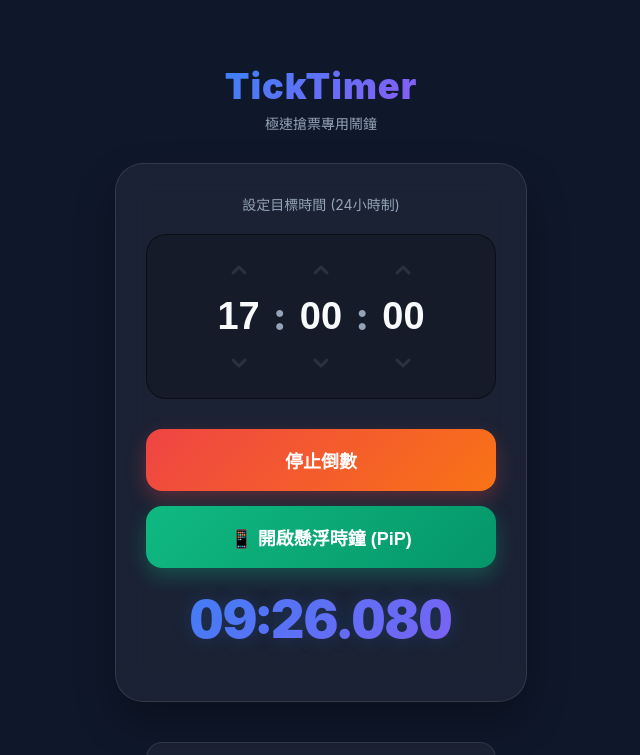
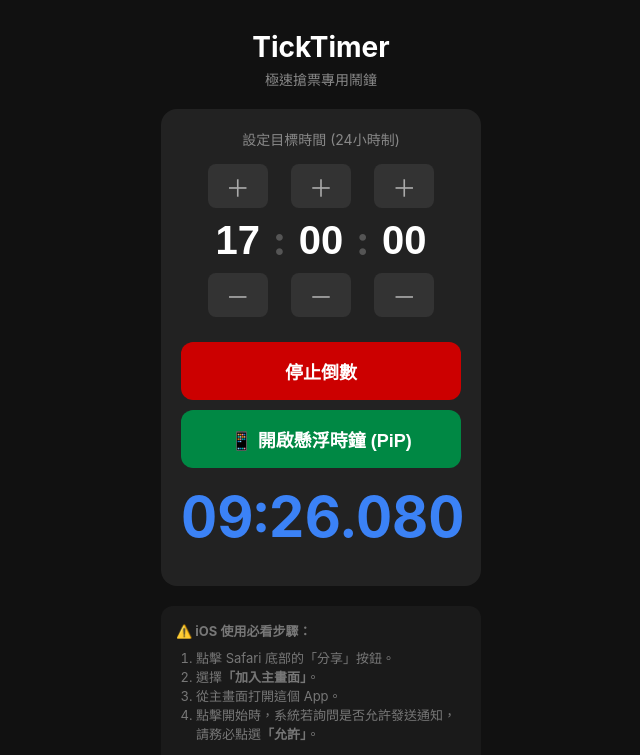
Before and after one commit to teamkazu223/TickTimer, a plain HTML site: page index.html in a window 1280 px wide. Both pictures are taken after a click on the button "授權通知並開始倒數". Shown: the top 755 px of the page, without its empty margins (319-959 px from the left). Drawn offline with Linux system fonts and the light colour scheme.

Commit message:
Update index.html

```diff
--- a/index.html
+++ b/index.html
@@ -8,66 +8,46 @@
   <meta name="apple-mobile-web-app-status-bar-style" content="black-translucent">
   <title>TickTimer 搶票鬧鐘</title>
   <style>
-    :root {
-      --bg-dark: #0f172a;
-      --card-bg: rgba(255, 255, 255, 0.05);
-      --card-border: rgba(255, 255, 255, 0.1);
-      --primary: #3b82f6;
-      --primary-gradient: linear-gradient(135deg, #3b82f6 0%, #8b5cf6 100%);
-      --danger-gradient: linear-gradient(135deg, #ef4444 0%, #f97316 100%);
-      --text-main: #f8fafc;
-      --text-muted: #94a3b8;
-    }
+    /* 極簡化、極輕量 CSS */
     body {
-      font-family: -apple-system, BlinkMacSystemFont, "PingFang TC", "Heiti TC", "微軟正黑體", "Microsoft JhengHei", "Segoe UI", Roboto, Helvetica, Arial, sans-serif;
-      background-color: var(--bg-dark);
-      color: var(--text-main);
+      font-family: -apple-system, BlinkMacSystemFont, "Segoe UI", Roboto, Helvetica, Arial, sans-serif;
+      background-color: #111;
+      color: #eee;
       text-align: center;
-      padding: 40px 20px;
+      padding: 20px;
       margin: 0;
-      transition: background-color 0.3s, box-shadow 0.3s;
       display: flex;
       flex-direction: column;
       align-items: center;
       min-height: 100vh;
+      -webkit-user-select: none;
+      user-select: none; /* 防止誤觸選取文字 */
     }
     h1 {
-      font-size: 36px;
-      margin-bottom: 5px;
-      background: var(--primary-gradient);
-      -webkit-background-clip: text;
-      -webkit-text-fill-color: transparent;
-      font-weight: 900;
-      letter-spacing: 1px;
+      font-size: 28px;
+      margin: 10px 0 5px 0;
+      color: #fff;
     }
     .subtitle {
-      color: var(--text-muted);
+      color: #888;
       font-size: 14px;
-      margin-bottom: 30px;
+      margin-bottom: 20px;
     }
     .card {
-      background: var(--card-bg);
-      backdrop-filter: blur(16px);
-      -webkit-backdrop-filter: blur(16px);
-      padding: 30px;
-      border-radius: 28px;
-      border: 1px solid var(--card-border);
-      box-shadow: 0 20px 40px rgba(0,0,0,0.3);
+      background: #222;
+      padding: 20px;
+      border-radius: 16px;
       width: 100%;
-      max-width: 350px;
-      transition: all 0.3s ease;
+      max-width: 320px;
+      box-sizing: border-box;
     }
 
-    /* 自訂 24 小時制輸入框樣式 */
+    /* 24 小時制輸入框 - 加大按鈕與防呆 */
     .time-input-group {
       display: flex;
       justify-content: center;
       align-items: center;
-      margin: 20px 0 30px 0;
-      background: rgba(0, 0, 0, 0.2);
-      border-radius: 20px;
-      padding: 15px 10px;
-      border: 1px solid rgba(0,0,0,0.5);
+      margin: 15px 0 25px 0;
     }
     .time-spinner {
       display: flex;
@@ -75,126 +55,116 @@
       align-items: center;
     }
     .spin-btn {
-      background: transparent;
-      color: var(--text-muted);
+      background: #333;
+      color: #aaa;
       border: none;
-      padding: 8px 0;
-      width: 100%;
-      display: flex;
-      justify-content: center;
+      border-radius: 8px;
+      font-size: 24px;
+      width: 60px;
+      height: 44px; /* 加大觸控面積 */
       cursor: pointer;
-      transition: color 0.2s, transform 0.1s;
+      touch-action: manipulation; /* 防止狂按時螢幕放大 */
+      -webkit-tap-highlight-color: transparent;
     }
     .spin-btn:active {
-      transform: scale(1.2);
-      color: var(--text-main);
-    }
-    .spin-btn:disabled {
-      color: rgba(255,255,255,0.1);
-      cursor: not-allowed;
+      background: #555;
+      color: #fff;
     }
     .time-spinner input {
-      width: 65px;
-      font-size: 38px;
+      width: 60px;
+      font-size: 40px;
       text-align: center;
       border: none;
       background: transparent;
-      color: var(--text-main);
-      font-weight: 800;
-      margin: 5px 0;
+      color: #fff;
+      font-weight: bold;
+      margin: 10px 0;
       padding: 0;
-      -moz-appearance: textfield; /* 隱藏 Firefox 箭頭 */
+      -moz-appearance: textfield;
+      -webkit-user-select: auto;
+      user-select: auto; /* 只有輸入框允許選取打字 */
     }
     .time-spinner input:focus {
       outline: none;
-      color: var(--primary);
+      color: #3b82f6;
     }
-    /* 隱藏 Chrome/Safari/iOS 數字輸入框的上下箭頭 */
     .time-spinner input::-webkit-outer-spin-button,
     .time-spinner input::-webkit-inner-spin-button {
       -webkit-appearance: none;
       margin: 0;
     }
     .time-separator {
-      font-size: 38px;
-      font-weight: 800;
-      margin: 0 2px;
-      color: var(--text-muted);
-      padding-bottom: 2px;
+      font-size: 40px;
+      font-weight: bold;
+      margin: 0 5px;
+      color: #555;
     }
 
     button.action-btn {
-      background: var(--primary-gradient);
+      background: #0066cc;
       color: white;
       border: none;
-      padding: 18px 32px;
+      padding: 16px;
       font-size: 18px;
       font-weight: bold;
-      border-radius: 16px;
+      border-radius: 12px;
       cursor: pointer;
       width: 100%;
-      box-shadow: 0 8px 20px rgba(59, 130, 246, 0.3);
-      transition: transform 0.1s, box-shadow 0.2s;
+      margin-bottom: 10px;
+      touch-action: manipulation;
     }
     button.action-btn:active {
-      transform: scale(0.96);
+      background: #005bb5;
     }
     button.stop-btn {
-      background: var(--danger-gradient);
-      box-shadow: 0 8px 20px rgba(239, 68, 68, 0.3);
+      background: #cc0000;
       display: none;
     }
-
-    /* 子母畫面按鈕專屬樣式 */
+    button.stop-btn:active {
+      background: #a30000;
+    }
     button.pip-btn {
-      background: linear-gradient(135deg, #10b981 0%, #059669 100%);
-      box-shadow: 0 8px 20px rgba(16, 185, 129, 0.3);
-      margin-top: 15px;
+      background: #008844;
       display: none;
+    }
+    button.pip-btn:active {
+      background: #006633;
     }
 
     #countdown {
-      font-size: 52px;
-      font-weight: 900;
+      font-size: 56px;
+      font-weight: bold;
       font-variant-numeric: tabular-nums;
-      margin: 20px 0;
-      background: var(--primary-gradient);
-      -webkit-background-clip: text;
-      -webkit-text-fill-color: transparent;
+      margin: 15px 0;
+      color: #3b82f6;
       display: none;
-      text-shadow: 0 0 20px rgba(59, 130, 246, 0.2);
     }
     .instructions {
       font-size: 13px;
-      color: var(--text-muted);
+      color: #777;
       text-align: left;
-      margin-top: 40px;
-      background: var(--card-bg);
-      padding: 20px;
-      border-radius: 16px;
-      border: 1px solid var(--card-border);
-      line-height: 1.6;
+      margin-top: 20px;
+      background: #1a1a1a;
+      padding: 15px;
+      border-radius: 12px;
       width: 100%;
-      max-width: 350px;
+      max-width: 320px;
       box-sizing: border-box;
     }
     .instructions ol {
-      margin-top: 10px;
+      margin-top: 8px;
       padding-left: 20px;
     }
-    /* 警告狀態 (閃爍效果改為紅色發光警報感) */
+
+    /* 警告狀態 */
     body.alert-mode {
-      background-color: #2a0808;
+      background-color: #330000;
     }
     body.alert-mode .card {
-      border-color: #ef4444;
-      box-shadow: 0 0 50px rgba(239, 68, 68, 0.4);
+      background-color: #440000;
     }
     body.alert-mode #countdown {
-      background: var(--danger-gradient);
-      -webkit-background-clip: text;
-      -webkit-text-fill-color: transparent;
-      text-shadow: 0 0 20px rgba(239, 68, 68, 0.4);
+      color: #ff3333;
     }
   </style>
 </head>
@@ -204,44 +174,32 @@
   <div class="subtitle">極速搶票專用鬧鐘</div>
 
   <div class="card">
-    <p style="margin-top:0; color:var(--text-muted); font-size: 14px;">設定目標時間 (24小時制)</p>
+    <p style="margin-top:0; color:#888; font-size: 14px;">設定目標時間 (24小時制)</p>
 
     <div class="time-input-group">
       <!-- 時 -->
       <div class="time-spinner">
-        <button type="button" class="spin-btn" onclick="adjustTime('hh', 1)">
-          <svg width="24" height="24" viewBox="0 0 24 24" fill="none" stroke="currentColor" stroke-width="3" stroke-linecap="round" stroke-linejoin="round"><path d="m18 15-6-6-6 6"/></svg>
-        </button>
+        <button type="button" class="spin-btn" onclick="adjustTime('hh', 1)">＋</button>
         <input type="number" id="hh" min="0" max="23" placeholder="00" onblur="formatTime(this)">
-        <button type="button" class="spin-btn" onclick="adjustTime('hh', -1)">
-          <svg width="24" height="24" viewBox="0 0 24 24" fill="none" stroke="currentColor" stroke-width="3" stroke-linecap="round" stroke-linejoin="round"><path d="m6 9 6 6 6-6"/></svg>
-        </button>
+        <button type="button" class="spin-btn" onclick="adjustTime('hh', -1)">－</button>
       </div>
 
       <div class="time-separator">:</div>
 
       <!-- 分 -->
       <div class="time-spinner">
-        <button type="button" class="spin-btn" onclick="adjustTime('mm', 1)">
-          <svg width="24" height="24" viewBox="0 0 24 24" fill="none" stroke="currentColor" stroke-width="3" stroke-linecap="round" stroke-linejoin="round"><path d="m18 15-6-6-6 6"/></svg>
-        </button>
+        <button type="button" class="spin-btn" onclick="adjustTime('mm', 1)">＋</button>
         <input type="number" id="mm" min="0" max="59" placeholder="00" onblur="formatTime(this)">
-        <button type="button" class="spin-btn" onclick="adjustTime('mm', -1)">
-          <svg width="24" height="24" viewBox="0 0 24 24" fill="none" stroke="currentColor" stroke-width="3" stroke-linecap="round" stroke-linejoin="round"><path d="m6 9 6 6 6-6"/></svg>
-        </button>
+        <button type="button" class="spin-btn" onclick="adjustTime('mm', -1)">－</button>
       </div>
 
       <div class="time-separator">:</div>
 
       <!-- 秒 -->
       <div class="time-spinner">
-        <button type="button" class="spin-btn" onclick="adjustTime('ss', 1)">
-          <svg width="24" height="24" viewBox="0 0 24 24" fill="none" stroke="currentColor" stroke-width="3" stroke-linecap="round" stroke-linejoin="round"><path d="m18 15-6-6-6 6"/></svg>
-        </button>
+        <button type="button" class="spin-btn" onclick="adjustTime('ss', 1)">＋</button>
         <input type="number" id="ss" min="0" max="59" placeholder="00" onblur="formatTime(this)">
-        <button type="button" class="spin-btn" onclick="adjustTime('ss', -1)">
-          <svg width="24" height="24" viewBox="0 0 24 24" fill="none" stroke="currentColor" stroke-width="3" stroke-linecap="round" stroke-linejoin="round"><path d="m6 9 6 6 6-6"/></svg>
-        </button>
+        <button type="button" class="spin-btn" onclick="adjustTime('ss', -1)">－</button>
       </div>
     </div>
 
@@ -344,16 +302,35 @@
           // 將 Canvas 轉換為 30fps 的影片串流
           stream = canvas.captureStream(30);
           video.srcObject = stream;
+
+          // 確保影片元數據載入完成後再播放 (解決 iOS 尚未準備好就彈出的錯誤)
+          await new Promise(resolve => {
+            video.onloadedmetadata = () => resolve();
+            if (video.readyState >= 1) resolve(); // 若已經就緒則直接通過
+          });
           await video.play();
         }
 
-        if (document.pictureInPictureElement) {
-          await document.exitPictureInPicture();
+        // 優先嘗試 iOS Safari 專屬的 WebKit API
+        if (video.webkitSupportsPresentationMode && typeof video.webkitSetPresentationMode === "function") {
+          if (video.webkitPresentationMode === "picture-in-picture") {
+            video.webkitSetPresentationMode("inline");
+          } else {
+            video.webkitSetPresentationMode("picture-in-picture");
+          }
+        }
+        // 接著嘗試標準 Web API (Chrome, PC 版 Safari, Android 等)
+        else if (document.pictureInPictureEnabled || video.requestPictureInPicture) {
+          if (document.pictureInPictureElement) {
+            await document.exitPictureInPicture();
+          } else {
+            await video.requestPictureInPicture();
+          }
         } else {
-          await video.requestPictureInPicture();
+          alert("您的系統或瀏覽器目前不支援子母畫面功能！");
         }
       } catch (error) {
-        alert("您的系統或瀏覽器可能不支援此功能！\n錯誤: " + error.message);
+        alert("系統阻擋了懸浮視窗！\n原因: " + error.message + "\n\n(註: 部分 iOS 版本對於「非真實影片」的懸浮有嚴格安全限制)");
       }
     }
 
```
